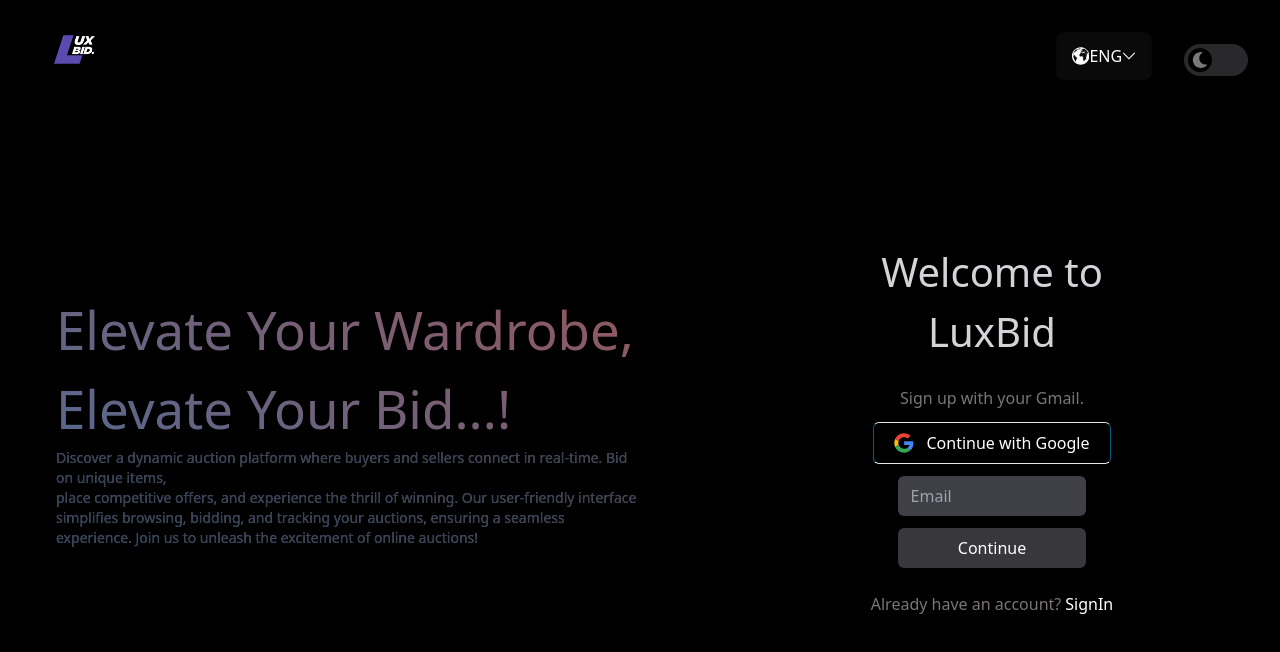
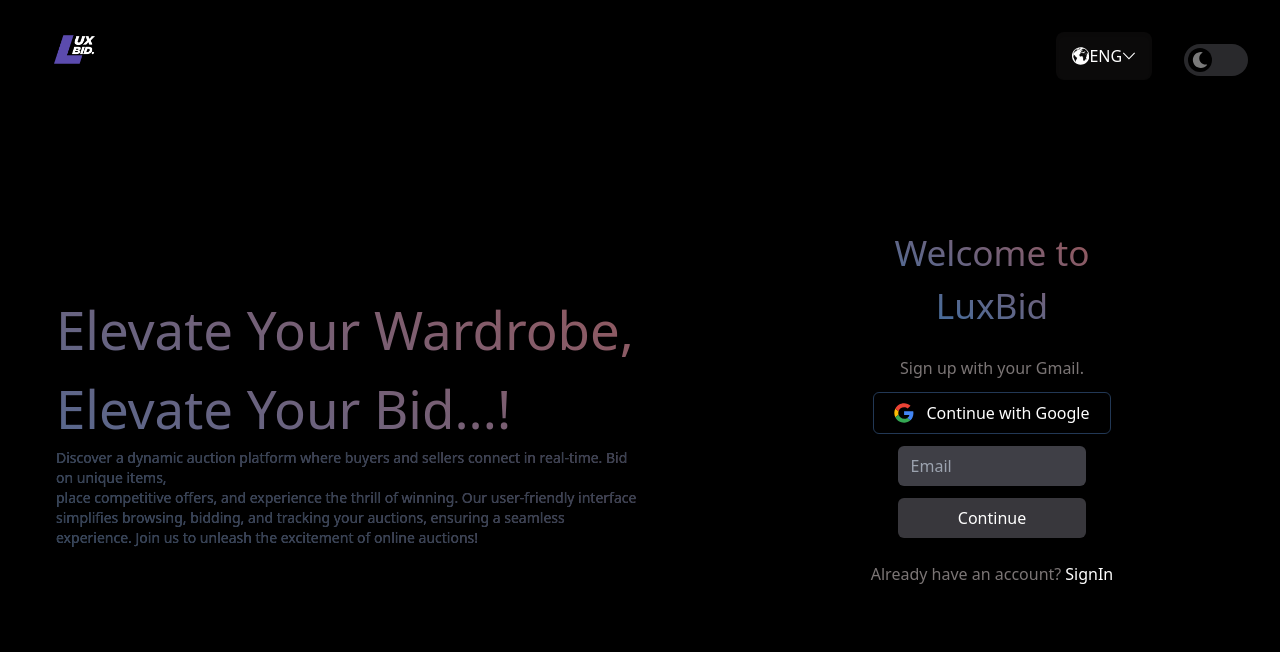
Before and after one commit to ibrahimthadathil/LuxBid, a React (Vite) app in the folder frontend/: page /auth/signup in a window 1280 px wide. Shown: the top 652 px of the page. Built offline with nearby package versions, Linux system fonts and the light colour scheme; no server answers.

Commit message:
google auth started

```diff
--- a/frontend/package.json
+++ b/frontend/package.json
@@ -11,6 +11,7 @@
   },
   "dependencies": {
     "axios": "^1.7.7",
+    "firebase": "^11.0.1",
     "react": "^18.3.1",
     "react-dom": "^18.3.1",
     "react-icons": "^5.3.0",
--- /dev/null
+++ b/frontend/src/config/firebase.ts
@@ -0,0 +1,15 @@
+
+import { initializeApp } from "firebase/app";
+
+// Your web app's Firebase configuration
+const firebaseConfig = {
+  apiKey: import.meta.env.VITE_FIREBASE_APIKEY,
+  authDomain: import.meta.env.VITE_FIREBASE_DOMAIN,
+  projectId: import.meta.env.VITE_FIREBASE_PROJECTID,
+  storageBucket: import.meta.env.VITE_FIREBASE_BUCKET,
+  messagingSenderId: import.meta.env.VITE_FIREBASE_MESSAGEID,
+  appId: import.meta.env.VITE_FIREBASE_APPID
+};
+
+// Initialize Firebase
+export const app = initializeApp(firebaseConfig);
--- /dev/null
+++ b/frontend/src/pages/user/Auth/GoogleAuth.tsx
@@ -0,0 +1,28 @@
+import GoogleIcon from "../../../assets/icons/Google"
+import { GoogleAuthProvider, signInWithPopup ,getAuth} from "@firebase/auth";
+import { app } from "../../../config/firebase";
+const GoogleAuth = () => {
+
+    const handleGoogleAuth=async()=>{
+        try {
+            const provider = new GoogleAuthProvider()
+            const auth = getAuth(app)
+            const result = await signInWithPopup(auth,provider)
+            console.log(result);
+
+        } catch (error) {
+
+        }
+    }
+  return (
+    <>
+        <button className="mt-3 flex gap-3 text-white p-2 px-5 rounded-md items-center border border-[#426ea683]"
+        onClick={handleGoogleAuth}
+        >
+            <GoogleIcon /> Continue with Google
+        </button>
+    </>
+  )
+}
+
+export default GoogleAuth
--- a/frontend/src/pages/user/Auth/Signup.tsx
+++ b/frontend/src/pages/user/Auth/Signup.tsx
@@ -1,16 +1,17 @@
 import { useState } from "react";
-import GoogleIcon from "../../../assets/icons/Google";
-import axios from "axios";
 import { toast } from "sonner";
+import GoogleAuth from "./GoogleAuth";
+import { signInRequest } from "../../../service/userApi";
 
 const Signup = () => {
+
   const  [email, setemail] = useState('')
   const handleSubmit =async()=>{
     try {
 
       if(email.trim()){
-        const res= await axios.post('http://localhost:4001/LuxBid/signup',{email})
-        localStorage.setItem('otptoken',res.data.token)
+        const res= await signInRequest(email)
+
         toast.success(res.data.response)
 
 
@@ -35,13 +36,11 @@
       </div>
 
       {/* Right section */}
-      <div className="w-[50%] flex justify-center pt-[8rem] ps-[4rem]">
+      <div className="w-[50%] flex justify-center pt-[7rem] ps-[4rem]">
         <div className="w-[50%] h-[50%]  flex flex-col items-center  text-[#7b7575] text-center">
-          <h1 className="text-[2.5rem] font-thin text-zinc-300">Welcome to LuxBid</h1><br />
-          <h1>Sign up with your Gmail.</h1>
-          <button className="mt-3 flex gap-3 text-white p-2 px-5 rounded-md items-center border border-x-sky-800">
-            <GoogleIcon /> Continue with Google
-          </button>
+          <h1 className="text-[2.2rem] font-thin bg-text-gradient bg-clip-text text-transparent">Welcome to LuxBid</h1><br />
+          <h3>Sign up with your Gmail.</h3>
+          <GoogleAuth/>
           {/* <hr className=" mt-3 w-[50%] h-[.2px]"/> */}
           <input
           value={email}
--- /dev/null
+++ b/frontend/src/service/userApi.ts
@@ -0,0 +1,9 @@
+import axios from "axios";
+
+const api = axios.create({
+    baseURL : import.meta.env.VITE_USER_BASE_URL
+})
+
+export const signInRequest= async(email:string)=>{
+      return  await api.post('/signup',{email})
+}
```
Also changed, not shown: 2 other files (tests, documents, lock files or other folders).
